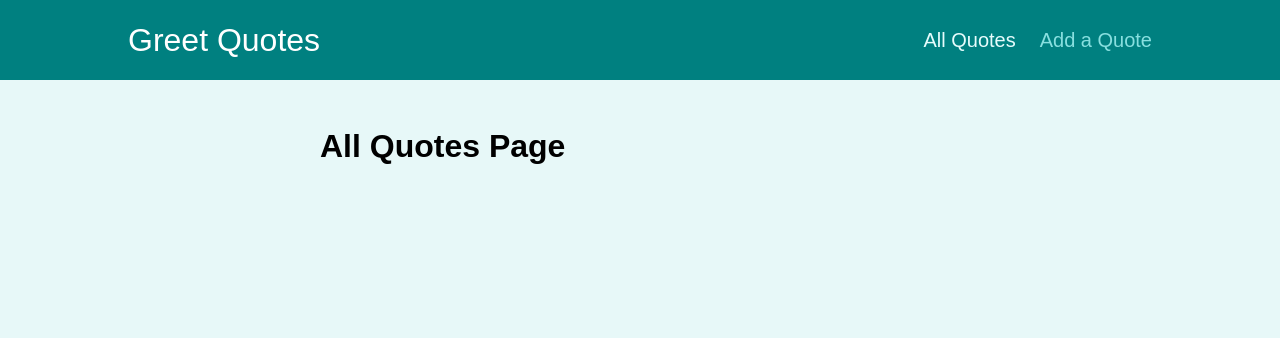
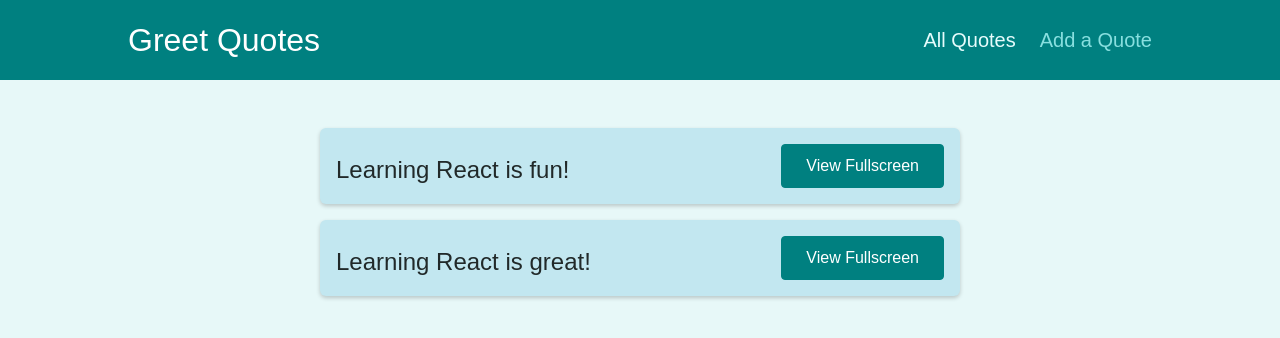
Before and after one commit to RafoBunyatyan/React-Router-Practice, a React (Create React App) app: page /quotes in a window 1280 px wide. Shown: the top 338 px of the page. Built offline with nearby package versions, Linux system fonts and the light colour scheme; the HTML template or start-up script is replaced by a standard one.

Commit message:
add QuoteForm & DUMMY_QUOTES

```diff
--- a/src/components/quotes/QuoteForm.js
+++ b/src/components/quotes/QuoteForm.js
@@ -1,7 +1,7 @@
 import { useRef } from 'react';
 
-import Card from '../ui/Card';
-import LoadingSpinner from '../ui/LoadingSpinner';
+// import Card from '../ui/Card';
+// import LoadingSpinner from '../ui/LoadingSpinner';
 import classes from './QuoteForm.module.css';
 
 const QuoteForm = (props) => {
@@ -20,11 +20,11 @@ const QuoteForm = (props) => {
 	}
 
 	return (
-    <Card>
+		// <Card>
 		<form className={classes.form} onSubmit={submitFormHandler}>
 			{props.isLoading && (
 				<div className={classes.loading}>
-            <LoadingSpinner />
+					{/* <LoadingSpinner /> */}
 				</div>
 			)}
 
@@ -40,8 +40,11 @@ const QuoteForm = (props) => {
 				<button className='btn'>Add Quote</button>
 			</div>
 		</form>
-    </Card>
+		// </Card>
 	);
 };
 
 export default QuoteForm;
+
+
+// Card && LoadingSpinner    error!!
--- a/src/components/quotes/QuoteItem.js
+++ b/src/components/quotes/QuoteItem.js
@@ -1,3 +1,5 @@
+import { Link } from 'react-router-dom';
+
 import classes from './QuoteItem.module.css';
 
 const QuoteItem = (props) => {
@@ -9,9 +11,9 @@ const QuoteItem = (props) => {
 				</blockquote>
 				<figcaption>{props.author}</figcaption>
 			</figure>
-      <a className='btn'>
+			<Link className='btn' to=''>
 				View Fullscreen
-      </a>
+			</Link>
 		</li>
 	);
 };
--- a/src/pages/AllQuotes.js
+++ b/src/pages/AllQuotes.js
@@ -1,5 +1,12 @@
+import QuoteList from '../components/quotes/QuoteList'
+
+const DUMMY_QUOTES = [
+	{ id: 'q1', auter: 'Rafo', text: 'Learning React is fun!' },
+	{ id: 'q2', auter: 'Rafobunyatyan', text: 'Learning React is great!' }
+]
+
 const AllQuotes = () => {
-	return <h1>All Quotes Page</h1>
+	return <QuoteList quotes={DUMMY_QUOTES} />
 }
 
 export default AllQuotes
--- a/src/pages/NewQuote.js
+++ b/src/pages/NewQuote.js
@@ -1,5 +1,11 @@
+import QuoteFrom from '../components/quotes/QuoteForm'
+
 const NewQuote = () => {
-	return <h1>New Quote Page</h1>
+	const addQuoteHandler = (quoteData) => {
+		console.log(quoteData);
+	}
+
+	return <QuoteFrom onAddQuote={addQuoteHandler} />
 }
 
 export default NewQuote
```
Also changed, not shown: 1 other file (tests, documents, lock files or other folders). Lines whose indentation alone changed are shown as unchanged.
